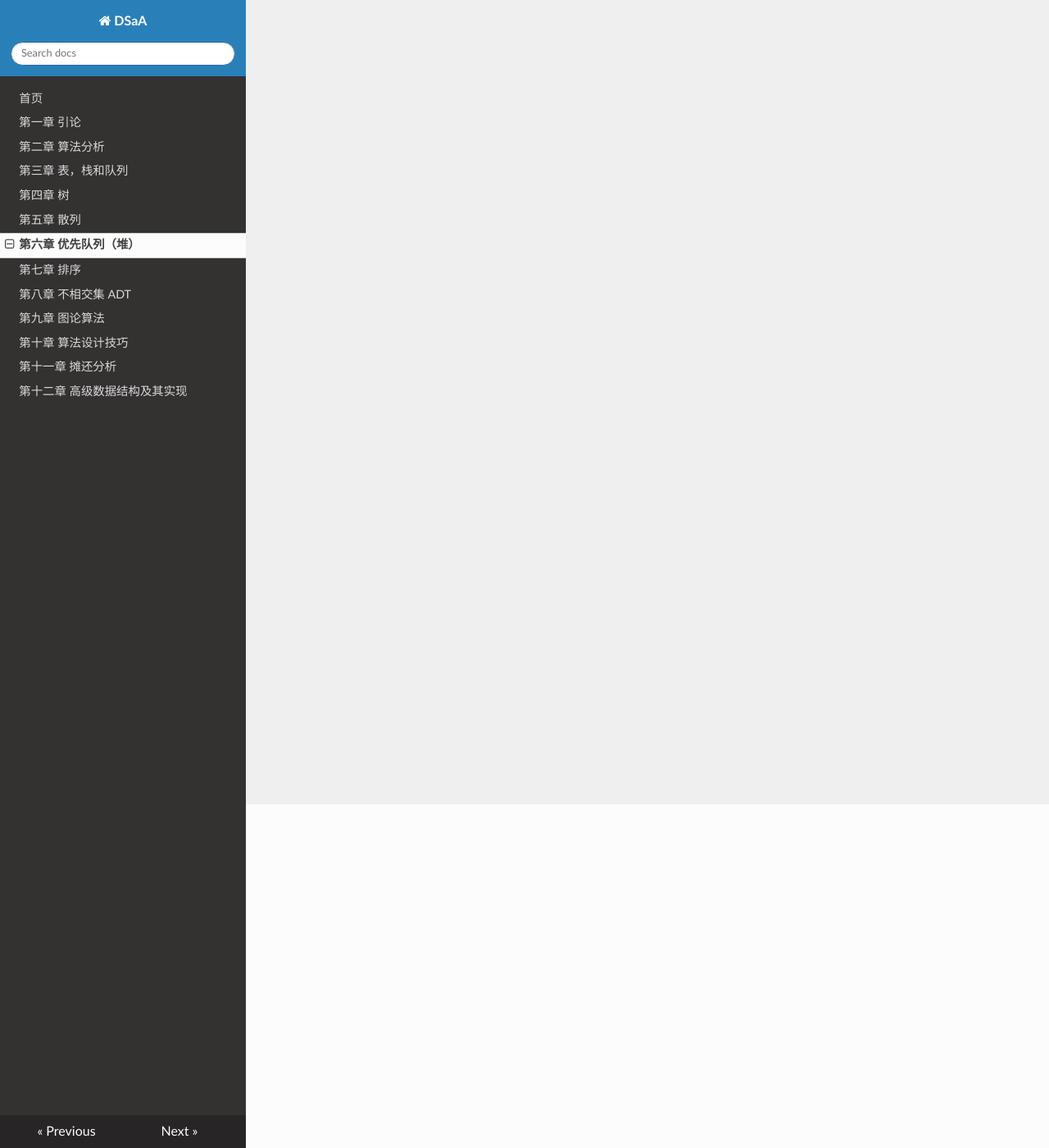
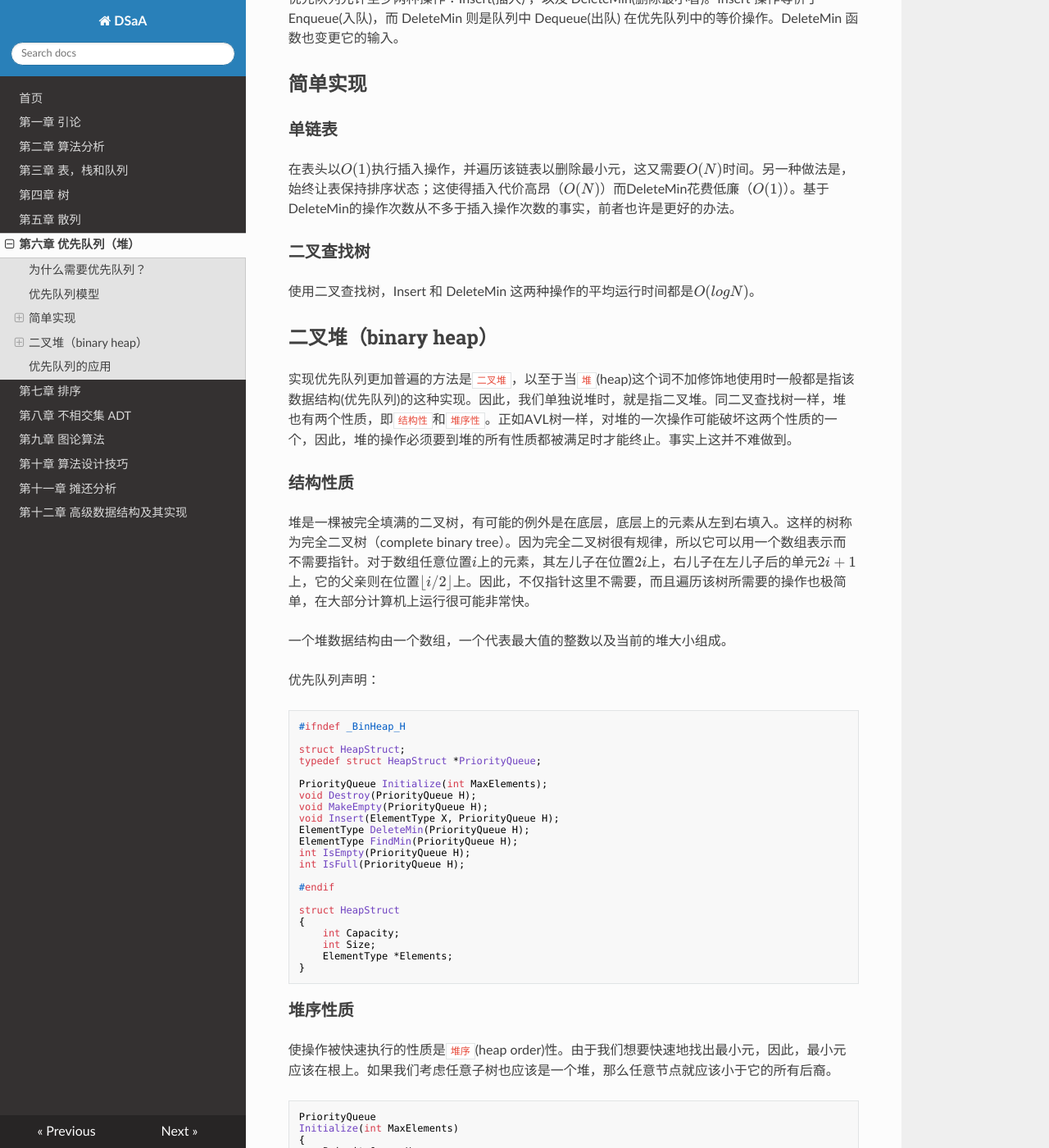
Before and after one commit to kenblikylee/DSaA, an MkDocs documentation site: the page built from docs/Chapter6/index.md, in a window 1280 px wide and 1400 px high, scrolled down 419 px. Shown: the whole window at 82% size. Built offline with MkDocs 1.6.1, drawn with Linux system fonts in a browser that asks for light colours; nearby versions of some CDN libraries; formulas are drawn with MathJax 3; some of the changed text lies outside the part shown.

Commit message:
chapter6: priority queue

````diff
--- a/docs/Chapter6/index.md
+++ b/docs/Chapter6/index.md
@@ -1 +1,151 @@
 # 优先队列（堆）
+
+## 为什么需要优先队列？
+
+队列是一种先进先出的表ADT，正常来说，先入队的元素，会先出队，意味没有那个元素是特殊的，拥有“插队”的优先权。这种平等，并不试用所有场景。有时，我们希望队列中某类元素拥有比其他元素更高的优先级，以便能提前得到处理。因此，我们需要有一种新的队列来满足这样的应用，这样的队列叫做“优先队列（priority queue）”。
+
+## 优先队列模型
+
+优先队列允许至少两种操作：Insert(插入) ，以及 DeleteMin(删除最小者)。Insert 操作等价于 Enqueue(入队)，而 DeleteMin 则是队列中 Dequeue(出队) 在优先队列中的等价操作。DeleteMin 函数也变更它的输入。
+
+## 简单实现
+
+### 单链表
+
+在表头以$O(1)$执行插入操作，并遍历该链表以删除最小元，这又需要$O(N)$时间。另一种做法是，始终让表保持排序状态；这使得插入代价高昂（$O(N)$）而DeleteMin花费低廉（$O(1)$）。基于DeleteMin的操作次数从不多于插入操作次数的事实，前者也许是更好的办法。
+
+### 二叉查找树
+
+使用二叉查找树，Insert 和 DeleteMin 这两种操作的平均运行时间都是$O(log N)$。
+
+## 二叉堆（binary heap）
+
+实现优先队列更加普遍的方法是`二叉堆`，以至于当`堆`(heap)这个词不加修饰地使用时一般都是指该数据结构(优先队列)的这种实现。因此，我们单独说堆时，就是指二叉堆。同二叉查找树一样，堆也有两个性质，即`结构性`和`堆序性`。正如AVL树一样，对堆的一次操作可能破坏这两个性质的一个，因此，堆的操作必须要到堆的所有性质都被满足时才能终止。事实上这并不难做到。
+
+### 结构性质
+
+堆是一棵被完全填满的二叉树，有可能的例外是在底层，底层上的元素从左到右填入。这样的树称为完全二叉树（complete binary tree）。因为完全二叉树很有规律，所以它可以用一个数组表示而不需要指针。对于数组任意位置$i$上的元素，其左儿子在位置$2i$上，右儿子在左儿子后的单元$2i+1$上，它的父亲则在位置$\lfloor i/2 \rfloor$上。因此，不仅指针这里不需要，而且遍历该树所需要的操作也极简单，在大部分计算机上运行很可能非常快。
+
+一个堆数据结构由一个数组，一个代表最大值的整数以及当前的堆大小组成。
+
+优先队列声明：
+
+``` c
+#ifndef _BinHeap_H
+
+struct HeapStruct;
+typedef struct HeapStruct *PriorityQueue;
+
+PriorityQueue Initialize(int MaxElements);
+void Destroy(PriorityQueue H);
+void MakeEmpty(PriorityQueue H);
+void Insert(ElementType X, PriorityQueue H);
+ElementType DeleteMin(PriorityQueue H);
+ElementType FindMin(PriorityQueue H);
+int IsEmpty(PriorityQueue H);
+int IsFull(PriorityQueue H);
+
+#endif
+
+struct HeapStruct
+{
+    int Capacity;
+    int Size;
+    ElementType *Elements;
+}
+```
+
+### 堆序性质
+
+使操作被快速执行的性质是`堆序`(heap order)性。由于我们想要快速地找出最小元，因此，最小元应该在根上。如果我们考虑任意子树也应该是一个堆，那么任意节点就应该小于它的所有后裔。
+
+``` c
+PriorityQueue
+Initialize(int MaxElements)
+{
+    PriorityQueue H;
+
+    if (MaxElements < MinPQSize)
+        Error("Priority queue size is too small");
+
+    H = malloc(sizeof(struct HeapStruct));
+    if (H == NULL)
+        FatalError("Out of space!!!");
+
+    H->Elements = malloc((MaxElements + 1)
+                         * sizeof(ElementType));
+
+    if (H->Elements == NULL)
+        FatalError("Out of space!!!");
+
+    H->Capacity =  MaxElements;
+    H->Size = 0;
+    H->Elements[0] = MinData;
+
+    return H;
+}
+```
+
+根据堆序性质，最小元总是可以在根处找到。因此，我们以常数时间完成附加运算FinMin。
+
+### 基本操作
+
+#### Insert (插入)
+
+``` c
+void
+Insert(ElementType X, PriorityQueue H)
+{
+    int i;
+
+    if (IsFull(H))
+    {
+        Error("Priority queue is full");
+        return;
+    }
+    for (i = ++H->Size; H->Elements[i / 2] > X; i /= 2)
+        H->Elements[i] = H->Elements[i / 2];
+    H->Elements[i] = X;
+}
+```
+
+#### DeleteMin (删除最小元)
+
+``` c
+ElementType
+DeleteMin(PriorityQueue H)
+{
+    int i, Child;
+    ElementType MinElement, LastElement;
+
+    if (IsEmpty(H))
+    {
+        Error("Priority queue is empty");
+        return H->Elements[0];
+    }
+    MinElement = H->Elements[1];
+    LastElement = H->Elements[H->Size--];
+
+    for(i = 1; i * 2 <= H->Size; i = Child)
+    {
+        Child = i * 2;
+        if (Child != H->size && H->Elements[Child + 1]
+                              < H->Elements[Child])
+            Child++;
+
+        if (LastElement > H->Elements[ Child ])
+            H->Elements[i] = H->Elements[Child];
+        else
+            break;
+    }
+    H->Elements[i] = LastElement;
+    return MinElement;
+}
+```
+
+## 优先队列的应用
+
+- 操作系统设计：进程调度
+- 图论算法
+- 选择问题：从N个元素中找出第k个最大的元素
+- 事件模拟
````
